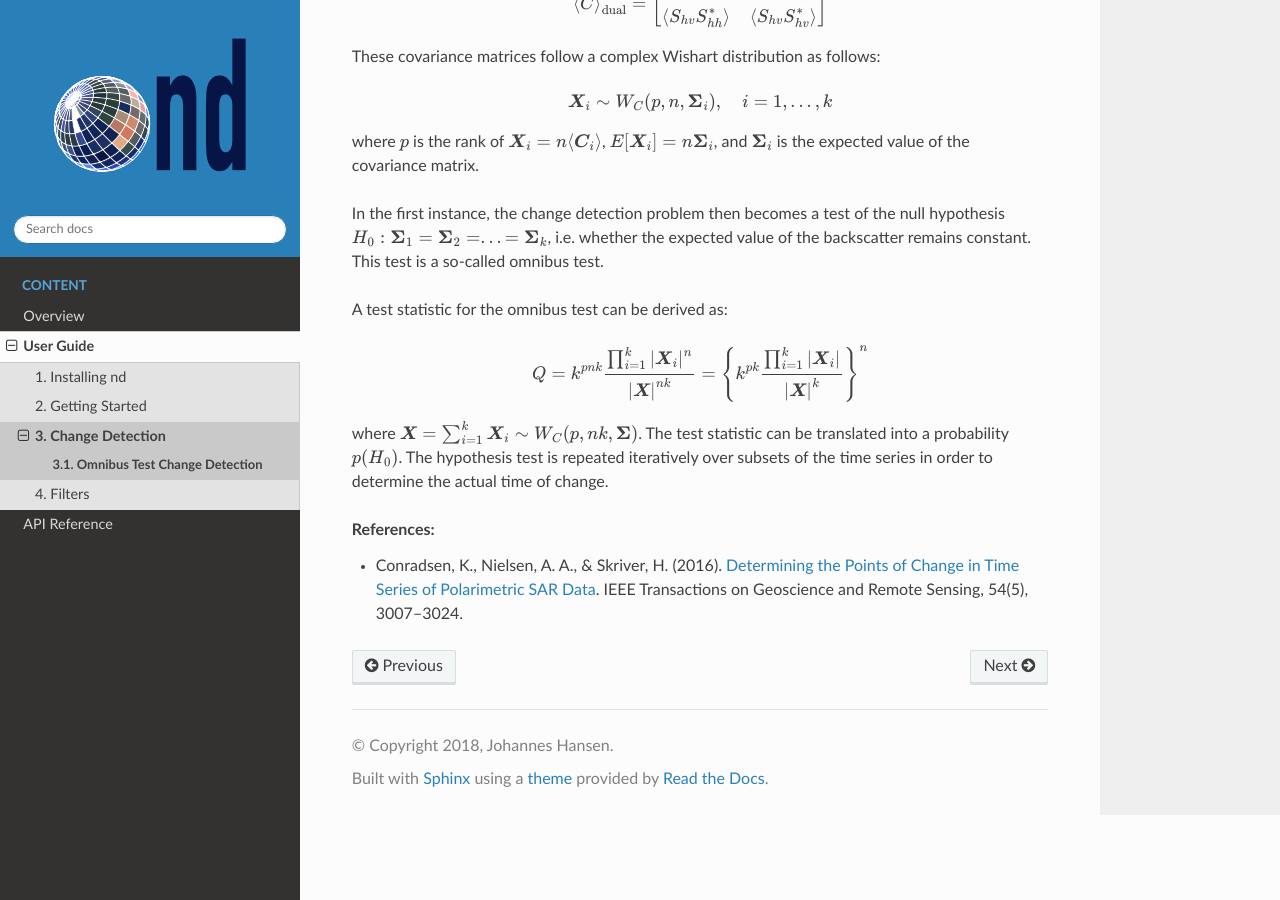
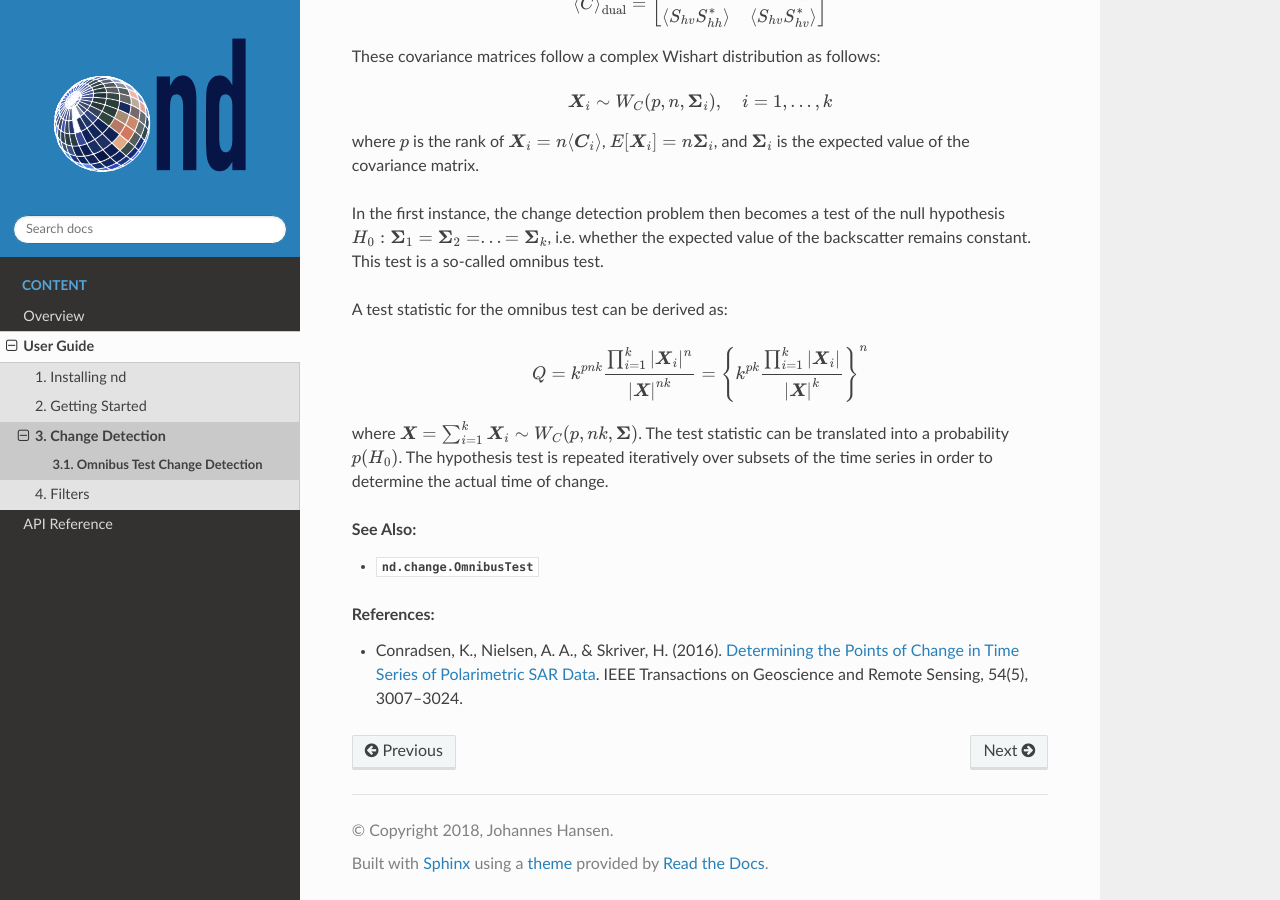
Before and after one commit to jnhansen/nd, a Sphinx documentation site: the page built from doc/change/omnibus.rst, in a window 1280 px wide and 900 px high, scrolled down 645 px. Built offline with Sphinx 7.4.7 and the Read the Docs theme 2.0.0, drawn with Linux system fonts in a browser that asks for light colours; pages that are not in the unit, such as notebooks, are missing from menus.

Commit message:
add link to API reference

```diff
--- a/doc/change/omnibus.rst
+++ b/doc/change/omnibus.rst
@@ -60,6 +60,11 @@ The test statistic can be translated into a probability :math:`p(H_0)`.
 The hypothesis test is repeated iteratively over subsets of the time series in order to determine the actual time of change.
 
 
+.. topic:: See Also:
+
+ * :class:`nd.change.OmnibusTest`
+
+
 .. topic:: References:
 
  * Conradsen, K., Nielsen, A. A., & Skriver, H. (2016).
```
